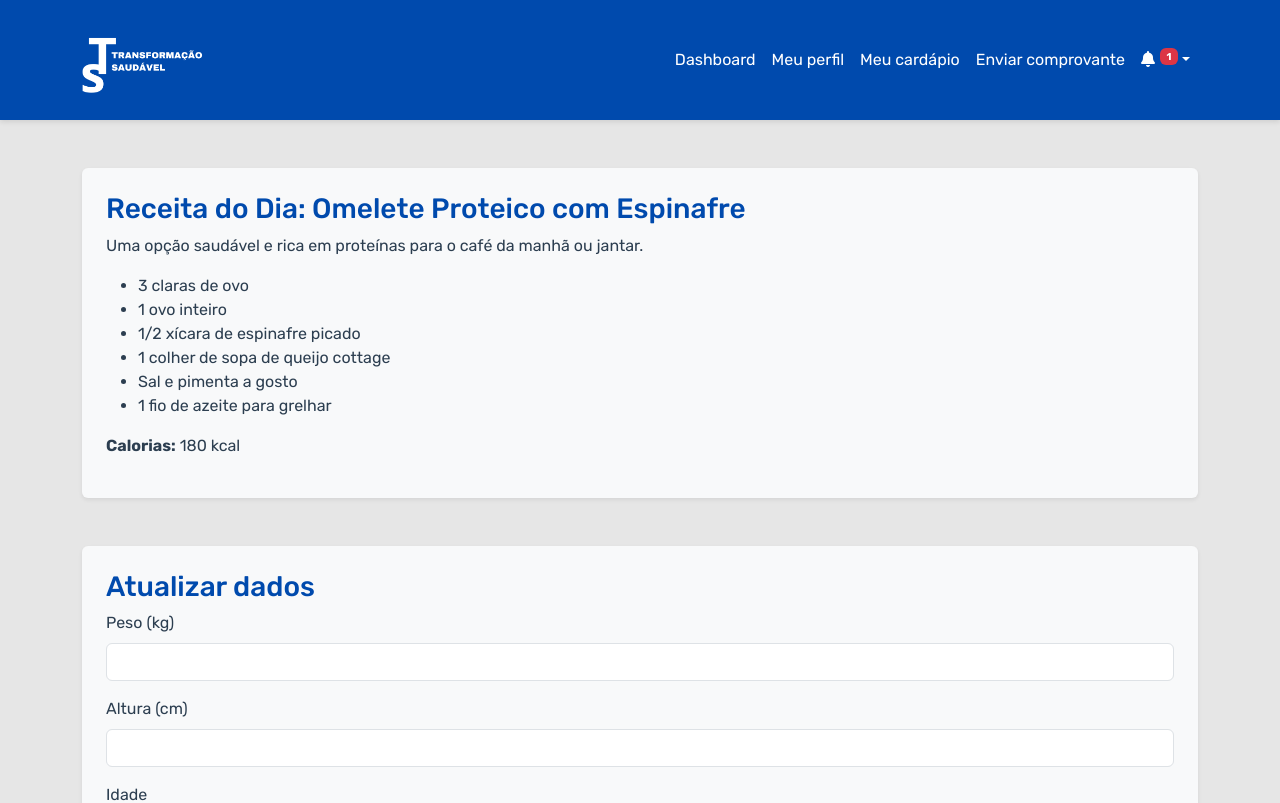
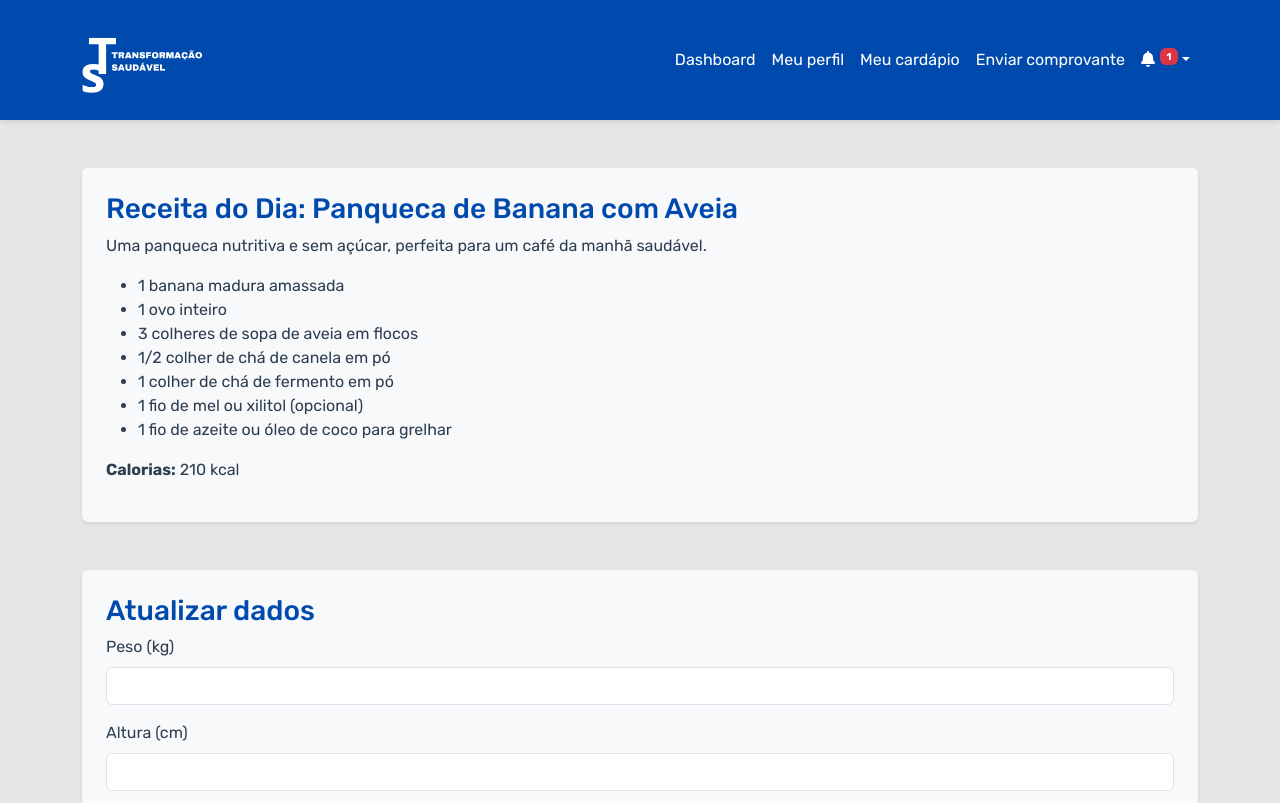
Before and after one commit to LucasGuedes-s/transformacao-saudavel, a Vue app in the folder front-end/: page /dashboard in a window 1280 px wide. Shown: the top 803 px of the page. Built offline with nearby package versions, Linux system fonts and the light colour scheme.

Commit message:
Adicionando receita

```diff
--- a/front-end/src/views/DashboardView.vue
+++ b/front-end/src/views/DashboardView.vue
@@ -233,21 +233,20 @@ import Swal from 'sweetalert2';
 export default {
   data() {
     return {
-        receita: {
-
-          titulo: "Omelete Proteico com Espinafre",
-          descricao: "Uma opção saudável e rica em proteínas para o café da manhã ou jantar.",
-          ingredientes: [
-            "3 claras de ovo",
-            "1 ovo inteiro",
-            "1/2 xícara de espinafre picado",
-            "1 colher de sopa de queijo cottage",
-            "Sal e pimenta a gosto",
-            "1 fio de azeite para grelhar"
-          ],
-          calorias: 180,
-
-        },
+      receita: {
+        titulo: "Panqueca de Banana com Aveia",
+        descricao: "Uma panqueca nutritiva e sem açúcar, perfeita para um café da manhã saudável.",
+        ingredientes: [
+          "1 banana madura amassada",
+          "1 ovo inteiro",
+          "3 colheres de sopa de aveia em flocos",
+          "1/2 colher de chá de canela em pó",
+          "1 colher de chá de fermento em pó",
+          "1 fio de mel ou xilitol (opcional)",
+          "1 fio de azeite ou óleo de coco para grelhar"
+        ],
+        calorias: 210
+      },
       receitasAgrupadas: {},
       loading: true,
       peso: "",
```
